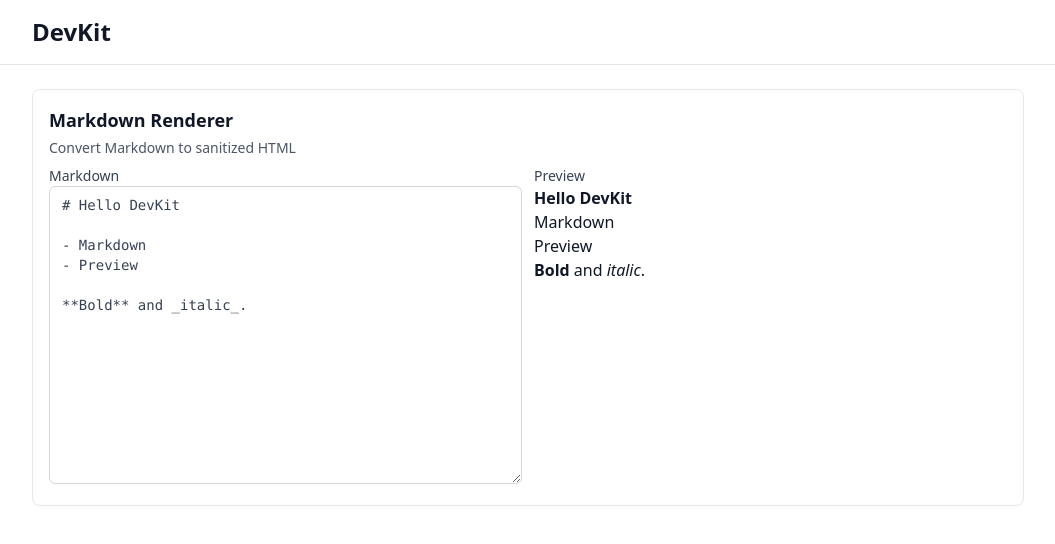
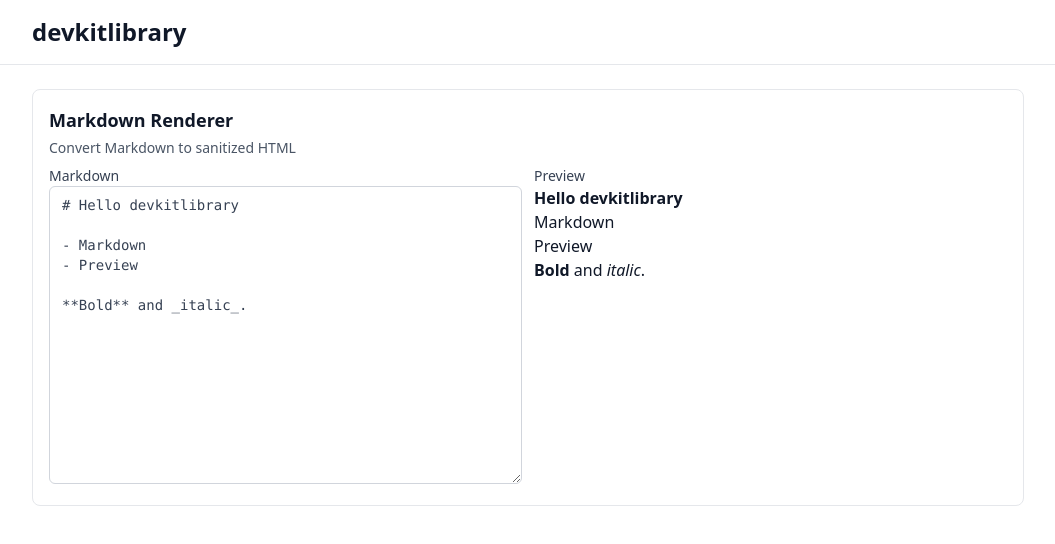
Before and after one commit to Dhruv2mars/devkit, a Next.js app: page /tools/markdown in a window 1280 px wide. Shown: the top 544 px of the page, without its empty margins (112-1167 px from the left). Built offline with nearby package versions, Linux system fonts and the light colour scheme.

Commit message:
chore(branding): rename project to devkitlibrary across code and docs
Co-authored-by: Dhruv3mars <Dhruv3mars@users.noreply.github.com>

```diff
--- a/package.json
+++ b/package.json
@@ -1,5 +1,5 @@
 {
-  "name": "devkit",
+  "name": "devkitlibrary",
   "private": true,
   "version": "0.1.0",
   "type": "module",
--- a/src/app/layout.tsx
+++ b/src/app/layout.tsx
@@ -1,7 +1,7 @@
 import "./globals.css";
 
 export const metadata = {
-  title: "DevKit",
+  title: "devkitlibrary",
   description: "A suite of developer utilities"
 };
 
@@ -11,7 +11,7 @@ export default function RootLayout({ children }: { children: React.ReactNode })
       <body className="min-h-screen">
         <header className="border-b border-gray-200">
           <div className="mx-auto max-w-5xl px-4 py-4">
-            <h1 className="m-0 text-2xl">DevKit</h1>
+            <h1 className="m-0 text-2xl">devkitlibrary</h1>
           </div>
         </header>
         <main className="mx-auto max-w-5xl px-4 py-6">{children}</main>
--- a/src/app/tools/markdown/page.tsx
+++ b/src/app/tools/markdown/page.tsx
@@ -6,7 +6,7 @@ import DOMPurify from "isomorphic-dompurify";
 import React from "react";
 
 export default function MarkdownToolPage() {
-  const [md, setMd] = React.useState<string>("# Hello DevKit\n\n- Markdown\n- Preview\n\n**Bold** and _italic_.");
+  const [md, setMd] = React.useState<string>("# Hello devkitlibrary\n\n- Markdown\n- Preview\n\n**Bold** and _italic_.");
   const html = React.useMemo(() => DOMPurify.sanitize(markdownToHtml(md)), [md]);
 
   return (
```
Also changed, not shown: 2 other files (tests, documents, lock files or other folders).
